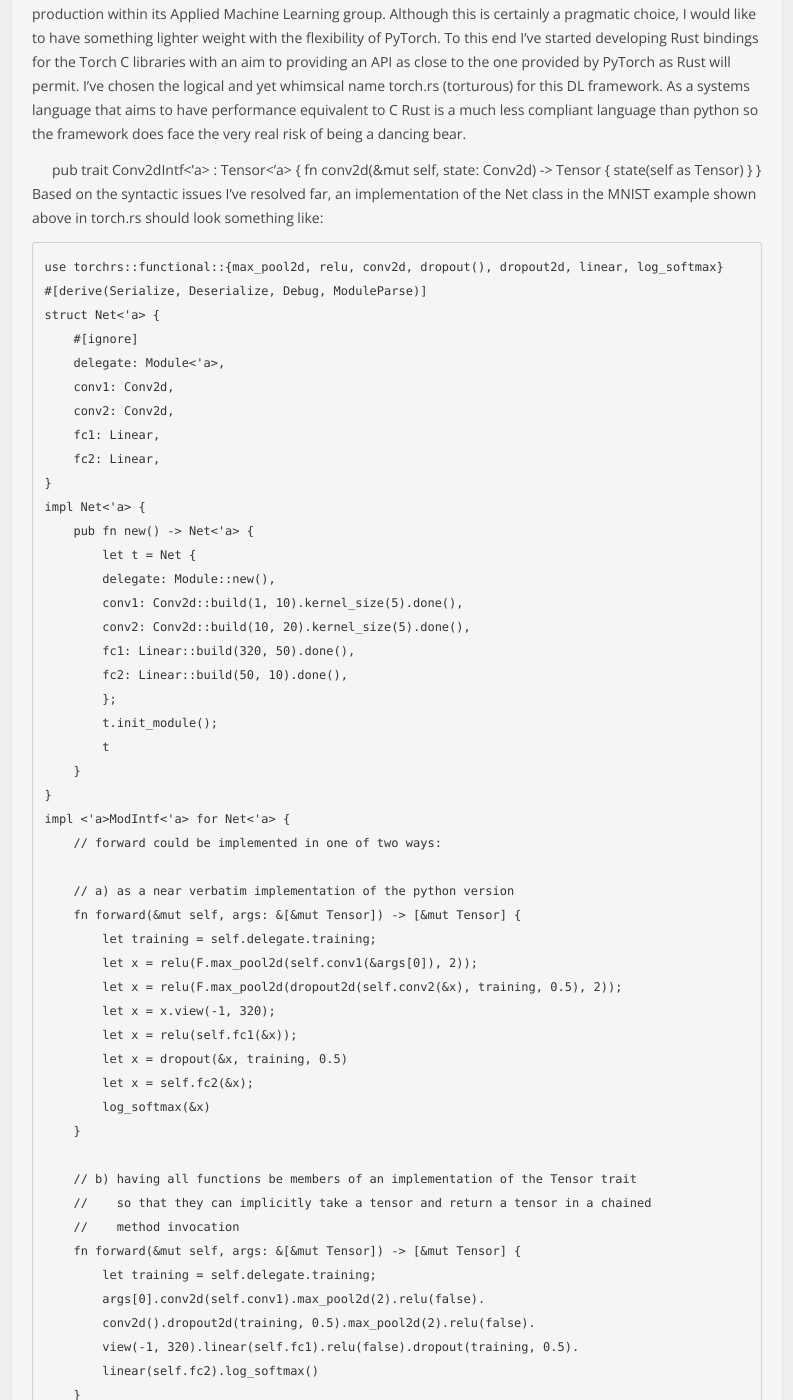
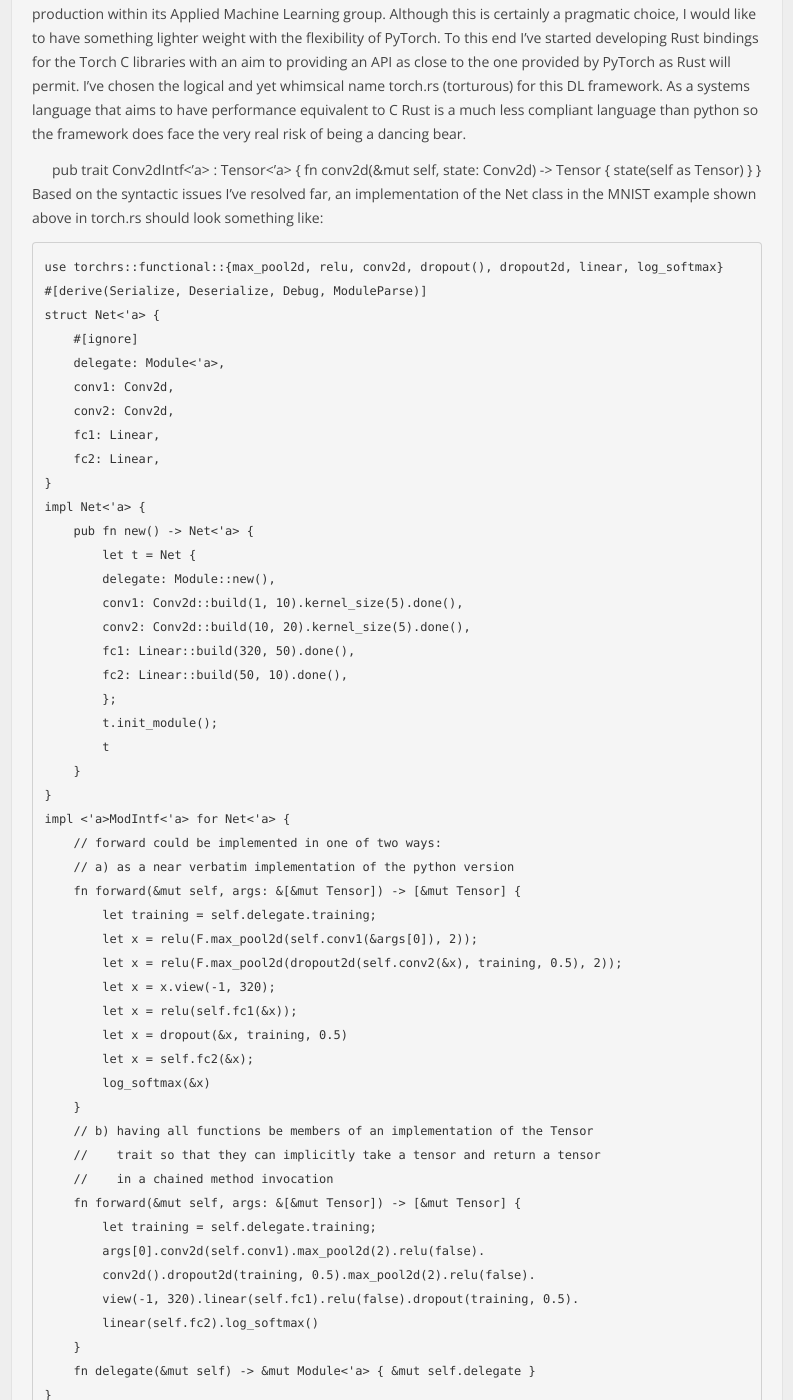
Before and after one commit to mattmacy/mattmacy.github.io, a Jekyll site: the page built from _posts/2017-05-19-Developing-A-Deep-Learning-Framework-in-Rust.md, in a window 1280 px wide and 1400 px high, scrolled down 1250 px. Shown: the whole window, without its empty margins (44-837 px from the left). Built offline with Jekyll 4.4.1, drawn with Linux system fonts in a browser that asks for light colours; some of the changed text lies outside the part shown.

Commit message:
fix up formatting

```diff
--- a/_posts/2017-05-19-Developing-A-Deep-Learning-Framework-in-Rust.md
+++ b/_posts/2017-05-19-Developing-A-Deep-Learning-Framework-in-Rust.md
@@ -76,7 +76,6 @@ Based on the syntactic issues I've resolved far, an implementation of the Net cl
     }
     impl <'a>ModIntf<'a> for Net<'a> {
         // forward could be implemented in one of two ways:
-
         // a) as a near verbatim implementation of the python version
         fn forward(&mut self, args: &[&mut Tensor]) -> [&mut Tensor] {
             let training = self.delegate.training;
@@ -88,10 +87,9 @@ Based on the syntactic issues I've resolved far, an implementation of the Net cl
             let x = self.fc2(&x);
             log_softmax(&x)
         }
-
-        // b) having all functions be members of an implementation of the Tensor trait
-        //    so that they can implicitly take a tensor and return a tensor in a chained
-        //    method invocation
+        // b) having all functions be members of an implementation of the Tensor
+        //    trait so that they can implicitly take a tensor and return a tensor
+        //    in a chained method invocation
         fn forward(&mut self, args: &[&mut Tensor]) -> [&mut Tensor] {
             let training = self.delegate.training;
             args[0].conv2d(self.conv1).max_pool2d(2).relu(false).
```
